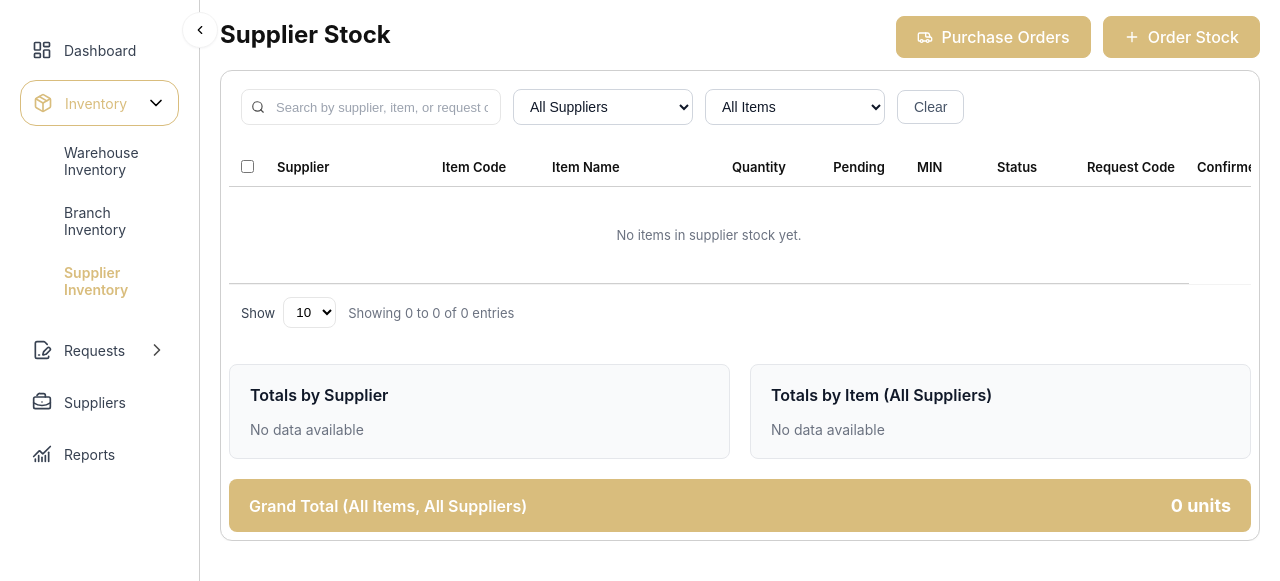
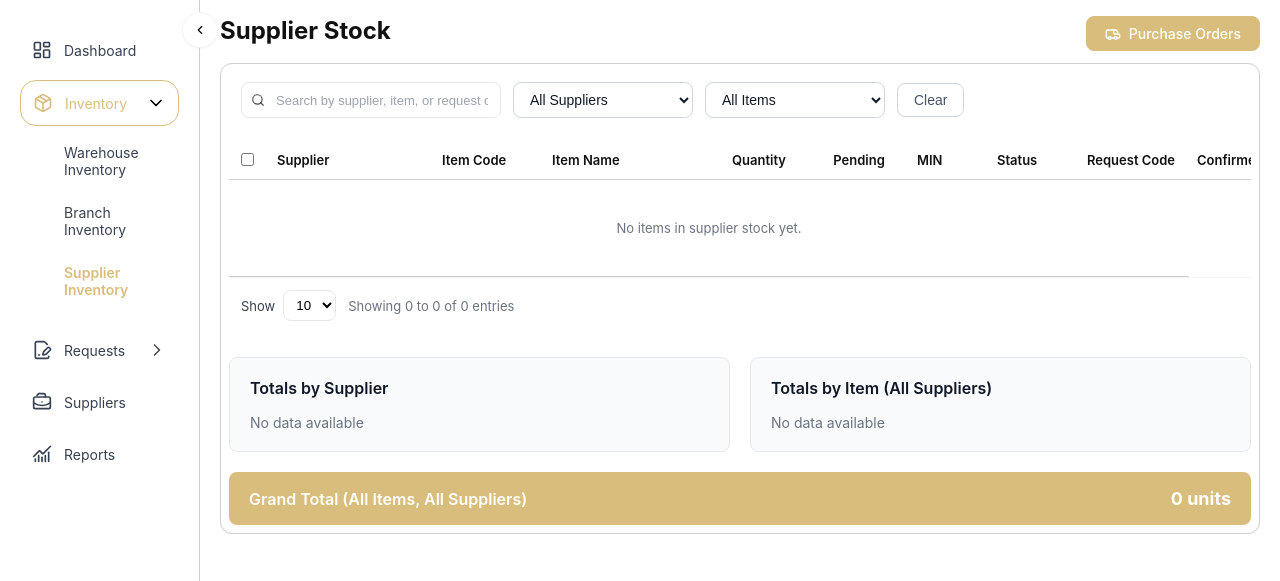
Before and after one commit to ysabellelenon/maa-inventory, a Django app: page /supplier-stock/ in a window 1280 px wide. Shown: the part 64-645 px from the top of the page. Run offline with Django 5.2, Linux system fonts and the light colour scheme; the visitor is signed in with stand-in values (Sample User, id 1); data comes from the database, SQL or seed files in the repository; data that the repository does not hold is empty.

Commit message:
Organize button placements and pages for the supplier requesting/ordering flow

```diff
--- a/maainventory/templates/maainventory/supplier_stock.html
+++ b/maainventory/templates/maainventory/supplier_stock.html
@@ -3,6 +3,7 @@
 
 {% block extra_css %}
 <link rel="stylesheet" href="{% static 'css/requests.css' %}">
+<link rel="stylesheet" href="{% static 'css/inventory.css' %}">
 <style>
   /* Prevent horizontal scroll but allow vertical scroll */
   body {
@@ -125,16 +126,10 @@
 {% block content %}
   <div class="page-header inventory-header" style="display: flex; justify-content: space-between; align-items: center;">
     <h2>Supplier Stock</h2>
-    <div style="display: flex; gap: 12px; align-items: center;">
-      <a href="{% url 'purchase_orders' %}" style="display: inline-flex; align-items: center; gap: 8px; padding: 10px 20px; background: var(--focus); color: white; text-decoration: none; border-radius: 8px; font-weight: 500; transition: background 0.2s; border: 1px solid var(--focus);">
-        <img src="{% static 'icons/delivery.svg' %}" alt="Purchase Orders" style="width: 16px; height: 16px; filter: brightness(0) invert(1);" />
-        Purchase Orders
-      </a>
-      <a href="{% url 'new_request' %}" style="display: inline-flex; align-items: center; gap: 8px; padding: 10px 20px; background: var(--focus); color: white; text-decoration: none; border-radius: 8px; font-weight: 500; transition: background 0.2s; border: 1px solid var(--focus);">
-        <img src="{% static 'icons/plus.svg' %}" alt="Add" style="width: 16px; height: 16px; filter: brightness(0) invert(1);" />
-        Order Stock
-      </a>
-    </div>
+    <a href="{% url 'purchase_orders' %}" class="btn-gold">
+      <img src="{% static 'icons/delivery.svg' %}" alt="" />
+      Purchase Orders
+    </a>
   </div>
 
   <div class="inventory-container">
```
Also changed, not shown: maainventory/templates/maainventory/purchase_orders.html (+4 -3 lines).
